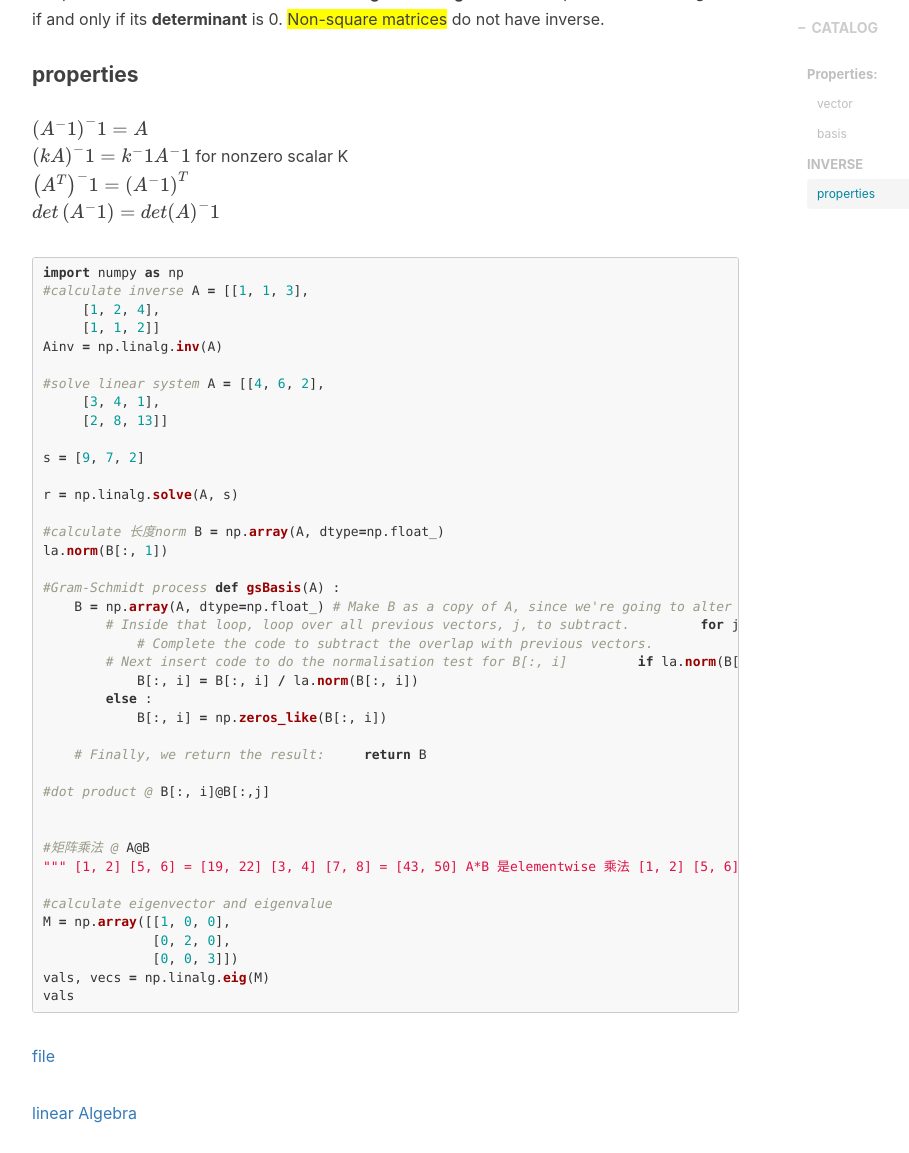
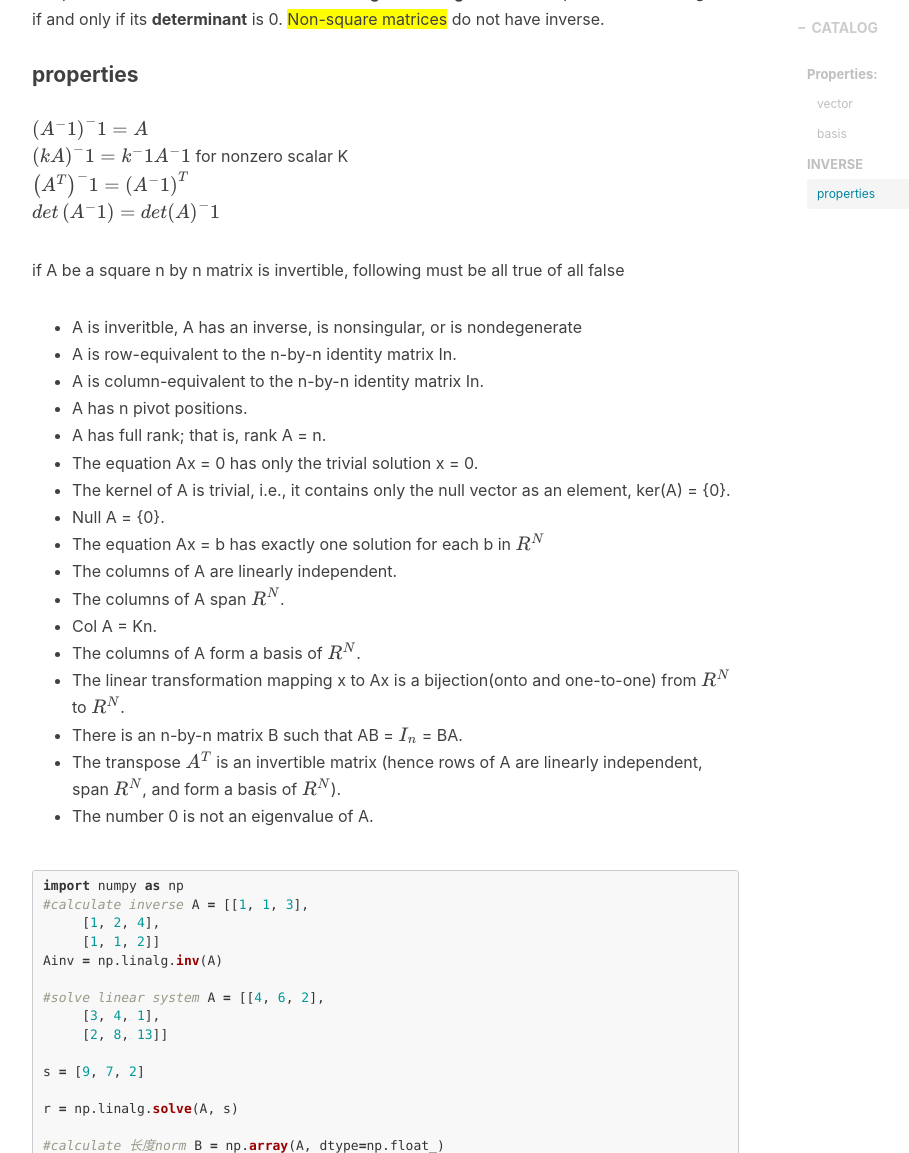
Before and after one commit to beckswu/beckswu.github.io, a Jekyll site: the page built from _posts/2018-09-23-linear-algebra.markdown, in a window 1280 px wide and 1400 px high, scrolled down 2017 px, cut to the strip 0-1153 px from the top of the window. Shown: the whole strip, without its empty margins (233-1142 px from the left). Built offline with Jekyll 4.4.1, drawn with Linux system fonts in a browser that asks for light colours; nearby versions of some CDN libraries; formulas are drawn with MathJax 3; comment, search, counter and statistics services are not loaded.

Commit message:
update property

````diff
--- a/_posts/2018-09-23-linear-algebra.markdown
+++ b/_posts/2018-09-23-linear-algebra.markdown
@@ -61,6 +61,25 @@ A square matrix is __not invertible__ is called __singular__ or **degenerate**.
  $$ \left( kA \right)^-1 = k^-1 A^-1  $$ for nonzero scalar K <br/>
  $$ \left( A^T \right)^-1 =  \left( A^-1 \right)^T  $$  <br/>
  $$ det\left( A^-1 \right) =  det\left( A \right)^-1  $$  <br/>
+
+ if A be a square n by n matrix is invertible, following must be all true of all false
+ - A is inveritble, A has an inverse, is nonsingular, or is nondegenerate
+ - A is row-equivalent to the n-by-n identity matrix In.
+ - A is column-equivalent to the n-by-n identity matrix In.
+ - A has n pivot positions.
+ - A has full rank; that is, rank A = n.
+ - The equation Ax = 0 has only the trivial solution x = 0.
+ - The kernel of A is trivial, i.e., it contains only the null vector as an element, ker(A) = {0}.
+ - Null A = {0}.
+ - The equation Ax = b has exactly one solution for each b in $$R^N$$
+ - The columns of A are linearly independent.
+ - The columns of A span $$R^N$$.
+ - Col A = Kn.
+ - The columns of A form a basis of $$R^N$$.
+ - The linear transformation mapping x to Ax is a bijection(onto and one-to-one) from $$R^N$$ to $$R^N$$.
+ - There is an n-by-n matrix B such that AB =  $$I_n$$ = BA.
+ - The transpose  $$A^T$$ is an invertible matrix (hence rows of A are linearly independent, span $$R^N$$, and form a basis of  $$R^N$$).
+ - The number 0 is not an eigenvalue of A.
 
 ```python
 import numpy as np
````
